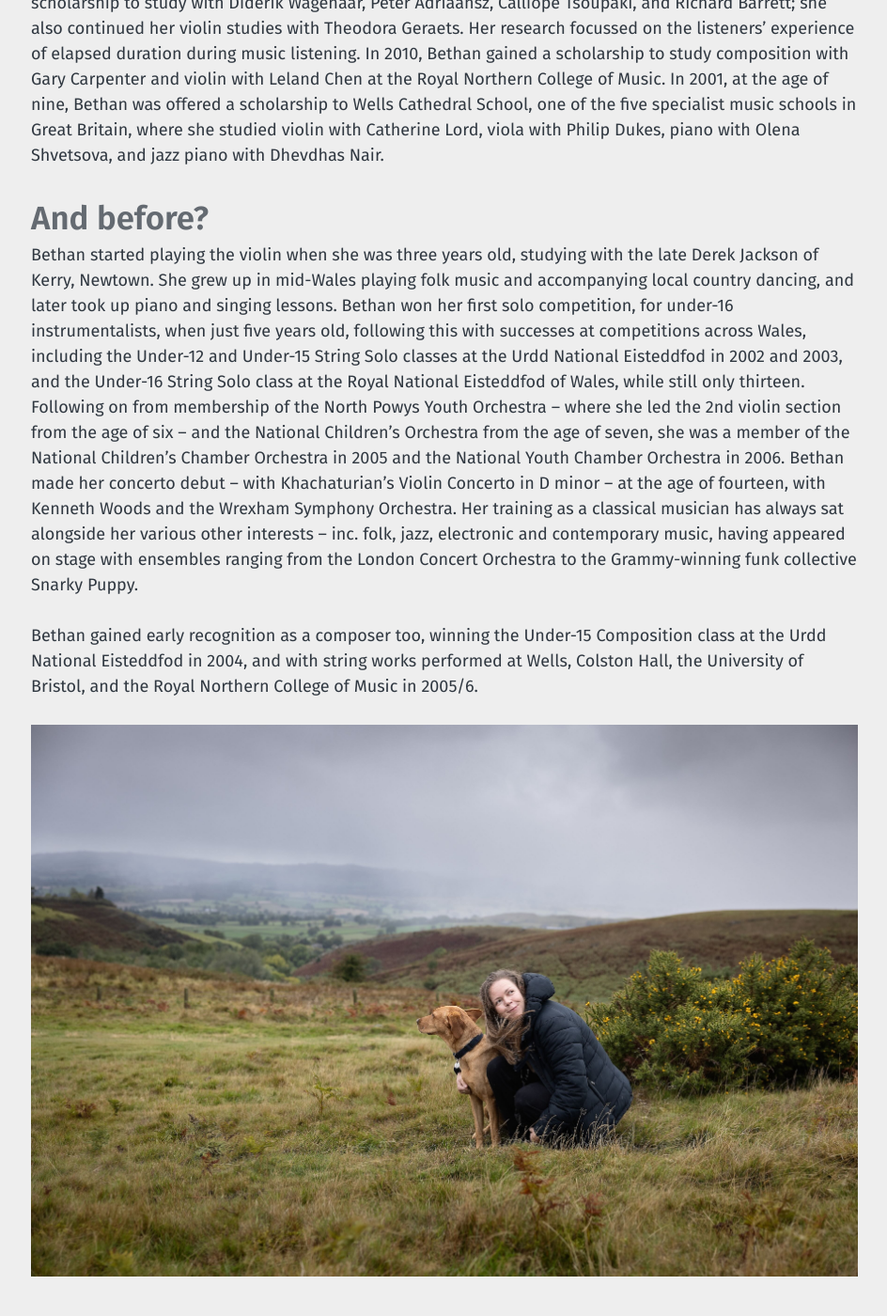
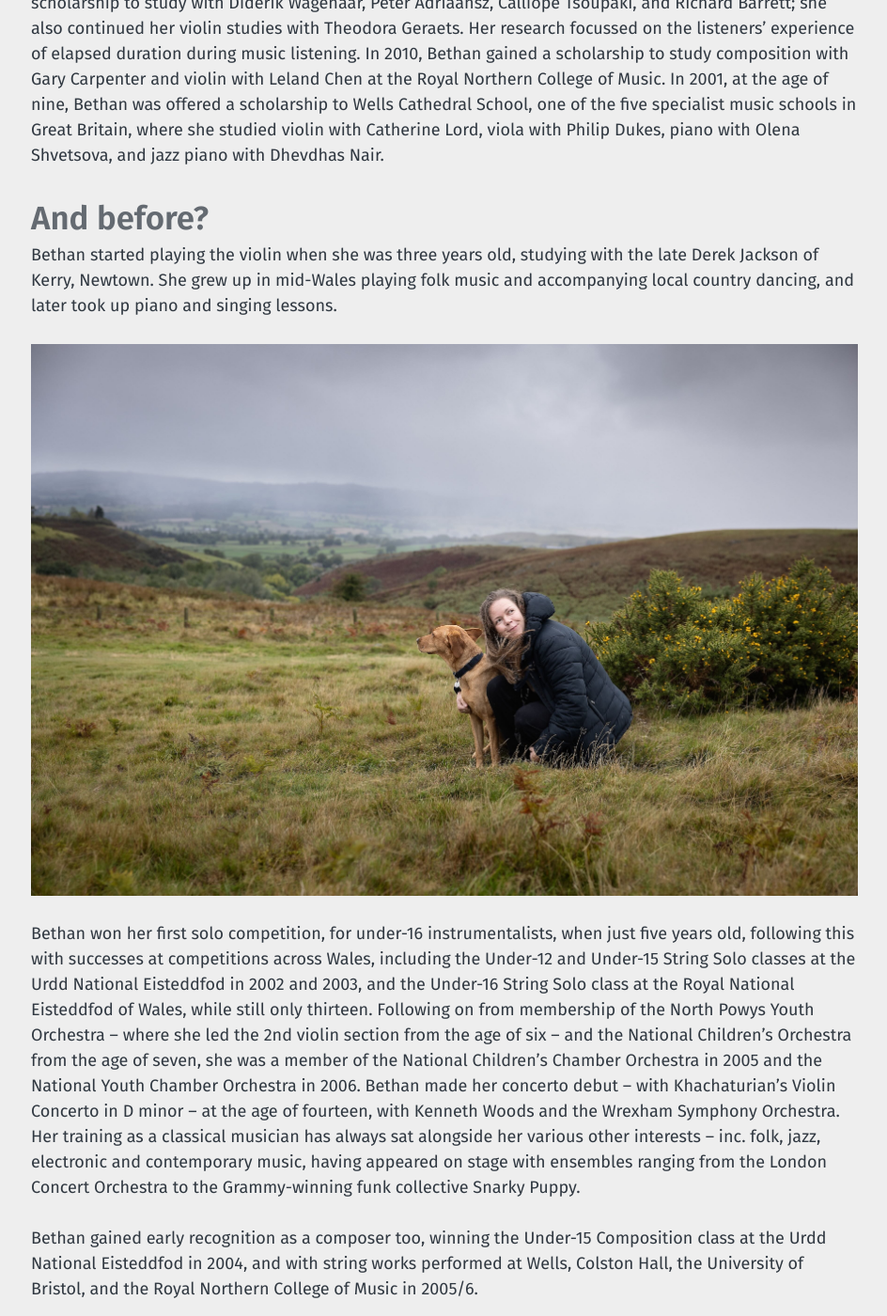
Before and after one commit to morganwilliamsb/website, a Jekyll site: the page built from biography.md, in a window 1280 px wide and 1400 px high, scrolled down 1631 px. Shown: the whole window at 94% size, without its empty margins (39-983 px from the left). Built offline with Jekyll 4.4.1, drawn with Linux system fonts in a browser that asks for light colours.

Commit message:
Revise biography section on early music experiences
Reorganize biography content for clarity and flow.

```diff
--- a/biography.md
+++ b/biography.md
@@ -29,8 +29,10 @@ Bethan is the current holder of the Jonathan Harvey Scholarship and is pursuing
 
 ## And before?
 
-Bethan started playing the violin when she was three years old, studying with the late Derek Jackson of Kerry, Newtown. She grew up in mid-Wales playing folk music and accompanying local country dancing, and later took up piano and singing lessons. Bethan won her first solo competition, for under-16 instrumentalists, when just five years old, following this with successes at competitions across Wales, including the Under-12 and Under-15 String Solo classes at the Urdd National Eisteddfod in 2002 and 2003, and the Under-16 String Solo class at the Royal National Eisteddfod of Wales, while still only thirteen. Following on from membership of the North Powys Youth Orchestra – where she led the 2nd violin section from the age of six – and the National Children’s Orchestra from the age of seven, she was a member of the National Children’s Chamber Orchestra in 2005 and the National Youth Chamber Orchestra in 2006. Bethan made her concerto debut – with Khachaturian’s Violin Concerto in D minor – at the age of fourteen, with Kenneth Woods and the Wrexham Symphony Orchestra. Her training as a classical musician has always sat alongside her various other interests – inc. folk, jazz, electronic and contemporary music, having appeared on stage with ensembles ranging from the London Concert Orchestra to the Grammy-winning funk collective Snarky Puppy.
+Bethan started playing the violin when she was three years old, studying with the late Derek Jackson of Kerry, Newtown. She grew up in mid-Wales playing folk music and accompanying local country dancing, and later took up piano and singing lessons.
+
+<img src="/assets/images/girl-and-dog-full-size.jpeg" alt="Bethan with Oren in the Welsh countryside" class="bio-divider">
+
+Bethan won her first solo competition, for under-16 instrumentalists, when just five years old, following this with successes at competitions across Wales, including the Under-12 and Under-15 String Solo classes at the Urdd National Eisteddfod in 2002 and 2003, and the Under-16 String Solo class at the Royal National Eisteddfod of Wales, while still only thirteen. Following on from membership of the North Powys Youth Orchestra – where she led the 2nd violin section from the age of six – and the National Children’s Orchestra from the age of seven, she was a member of the National Children’s Chamber Orchestra in 2005 and the National Youth Chamber Orchestra in 2006. Bethan made her concerto debut – with Khachaturian’s Violin Concerto in D minor – at the age of fourteen, with Kenneth Woods and the Wrexham Symphony Orchestra. Her training as a classical musician has always sat alongside her various other interests – inc. folk, jazz, electronic and contemporary music, having appeared on stage with ensembles ranging from the London Concert Orchestra to the Grammy-winning funk collective Snarky Puppy.
 
 Bethan gained early recognition as a composer too, winning the Under-15 Composition class at the Urdd National Eisteddfod in 2004, and with string works performed at Wells, Colston Hall, the University of Bristol, and the Royal Northern College of Music in 2005/6.
-
-<img src="/assets/images/girl-and-dog-full-size.jpeg" alt="Bethan with Oren in the Welsh countryside" class="bio-divider">
```
